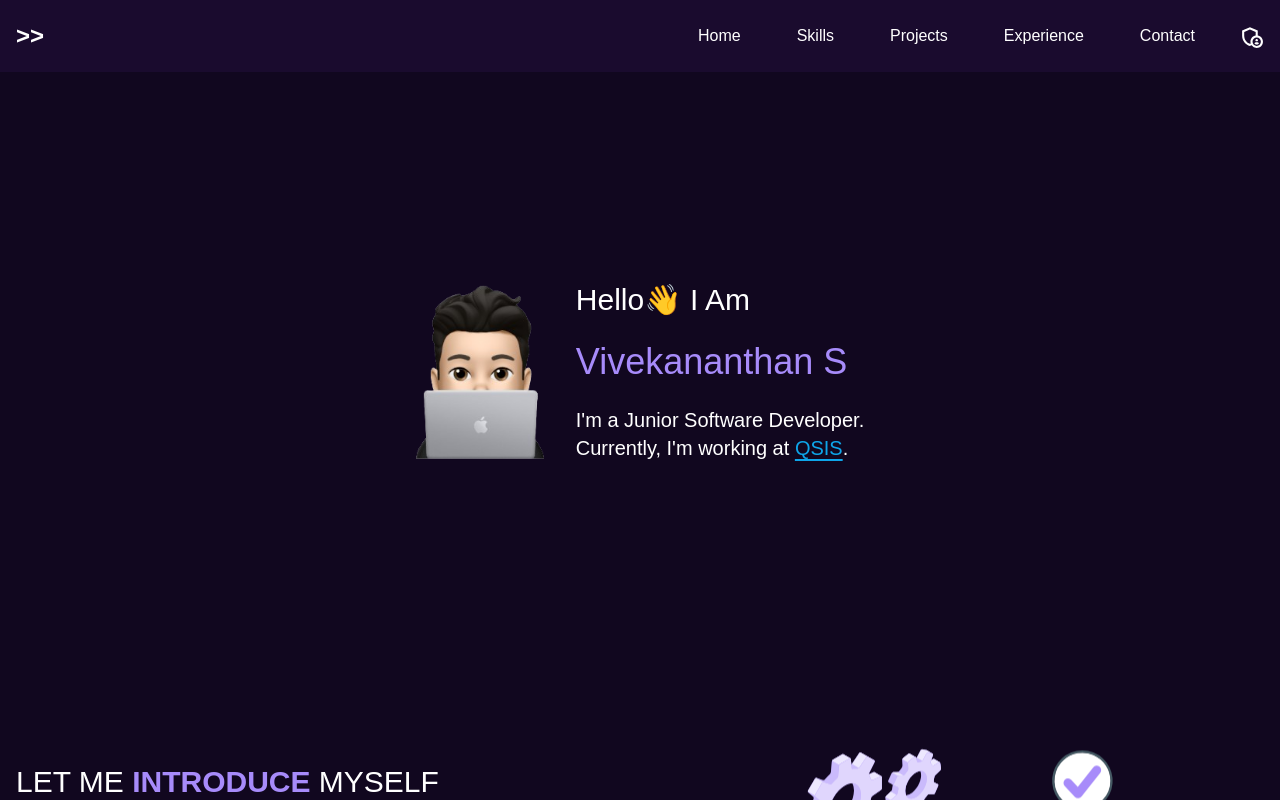
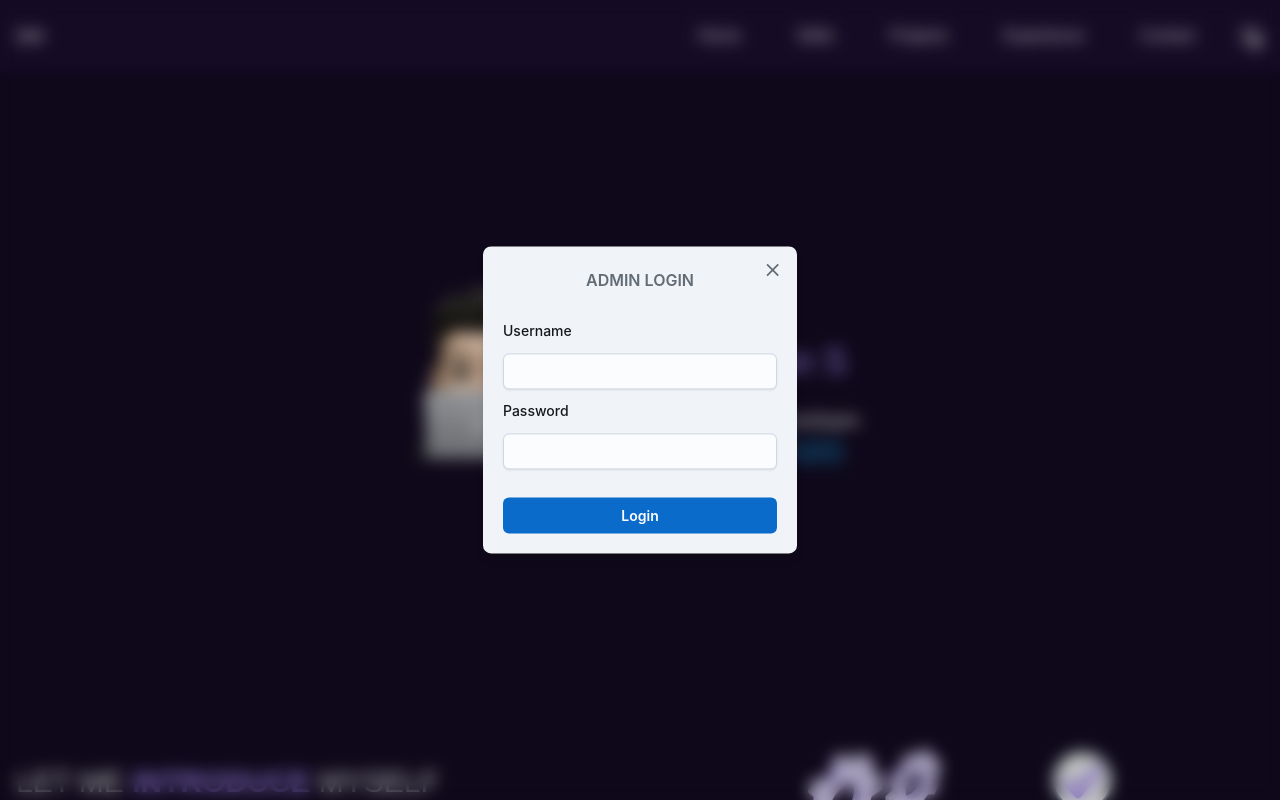
Before and after one commit to svivek19/mern-portfolio, a React (Vite) app in the folder client/: page / in a window 1280 px wide. Both pictures are taken after a click on the item 1251 px from the left and 36 px from the top of the page. Shown: the top 800 px of the page. Built offline with nearby package versions, Linux system fonts and the light colour scheme; a web font is replaced by a local one.

Commit message:
feat: login

```diff
--- a/client/package.json
+++ b/client/package.json
@@ -11,6 +11,9 @@
   },
   "dependencies": {
     "@emailjs/browser": "^4.4.1",
+    "@emotion/react": "^11.13.3",
+    "@emotion/styled": "^11.13.0",
+    "@mui/joy": "^5.0.0-beta.48",
     "react": "^18.3.1",
     "react-dom": "^18.3.1",
     "react-icons": "^5.3.0",
--- a/client/src/App.jsx
+++ b/client/src/App.jsx
@@ -6,6 +6,7 @@ import Skills from "./pages/Skills";
 import Project from "./pages/Project";
 import Experience from "./pages/Experience";
 import Contact from "./pages/Contact";
+import AdminForm from "./component/admin/AdminForm";
 
 const App = () => {
   return (
@@ -18,6 +19,7 @@ const App = () => {
         <Route path="/projects" element={<Project />} />
         <Route path="/experience" element={<Experience />} />
         <Route path="/contact" element={<Contact />} />
+        <Route path="/admin-form" element={<AdminForm />} />
       </Routes>
     </Router>
   );
--- a/client/src/component/Navbar.jsx
+++ b/client/src/component/Navbar.jsx
@@ -1,12 +1,19 @@
 import React, { useState } from "react";
 import { Link } from "react-router-dom";
 import { MdOutlineAdminPanelSettings } from "react-icons/md";
+import AdminLogin from "./admin/AdminLogin";
 
 const Navbar = () => {
   const [isOpen, setIsOpen] = useState(false);
+  const [triggerDialog, setTriggerDialog] = useState(false);
 
   const handleToggle = () => {
     setIsOpen(!isOpen);
+  };
+
+  // Handle trigger dialog
+  const handleDialogToggle = () => {
+    setTriggerDialog(!triggerDialog);
   };
 
   return (
@@ -86,12 +93,22 @@ const Navbar = () => {
                 Contact
               </Link>
             </li>
-            <li className="flex items-center cursor-pointer hover:text-red-500 duration-300">
+            <li
+              onClick={handleDialogToggle}
+              className="flex items-center cursor-pointer hover:text-red-500 duration-300"
+            >
               <MdOutlineAdminPanelSettings size={25} />
             </li>
           </ul>
         </div>
       </div>
+
+      {triggerDialog && (
+        <AdminLogin
+          triggerDialog={triggerDialog}
+          onClose={handleDialogToggle}
+        />
+      )}
     </nav>
   );
 };
--- /dev/null
+++ b/client/src/component/admin/AdminLogin.jsx
@@ -0,0 +1,76 @@
+import React, { useState } from "react";
+import {
+  Modal,
+  ModalDialog,
+  ModalClose,
+  Typography,
+  Input,
+  FormLabel,
+  Button,
+} from "@mui/joy";
+import { useNavigate } from "react-router-dom";
+
+const AdminLogin = ({ triggerDialog, onClose }) => {
+  const [username, setUsername] = useState("");
+  const [password, setPassword] = useState("");
+
+  const navigate = useNavigate();
+
+  const handleLogin = () => {
+    if (username === "test" && password === "test") {
+      alert("Login successful.");
+      navigate("/admin-form");
+      onClose();
+    } else {
+      alert("This page is for admins only.");
+    }
+  };
+
+  return (
+    <Modal open={triggerDialog} onClose={onClose}>
+      <ModalDialog color="neutral" layout="center" variant="soft">
+        <ModalClose />
+        <Typography
+          variant="h6"
+          component="h2"
+          className="uppercase font-semibold"
+          textAlign="center"
+          marginBottom={2}
+        >
+          Admin Login
+        </Typography>
+
+        <FormLabel htmlFor="username">Username</FormLabel>
+        <Input
+          id="username"
+          value={username}
+          onChange={(e) => setUsername(e.target.value)}
+          fullWidth
+          margin="normal"
+        />
+
+        <FormLabel htmlFor="password">Password</FormLabel>
+        <Input
+          id="password"
+          type="password"
+          value={password}
+          onChange={(e) => setPassword(e.target.value)}
+          fullWidth
+          margin="normal"
+        />
+
+        <Button
+          onClick={handleLogin}
+          variant="solid"
+          color="primary"
+          fullWidth
+          sx={{ marginTop: 2 }}
+        >
+          Login
+        </Button>
+      </ModalDialog>
+    </Modal>
+  );
+};
+
+export default AdminLogin;
```
Also changed, not shown: client/src/component/admin/AdminForm.jsx (renamed from client/src/component/AdminForm.jsx), 1 other file (tests, documents, lock files or other folders).
